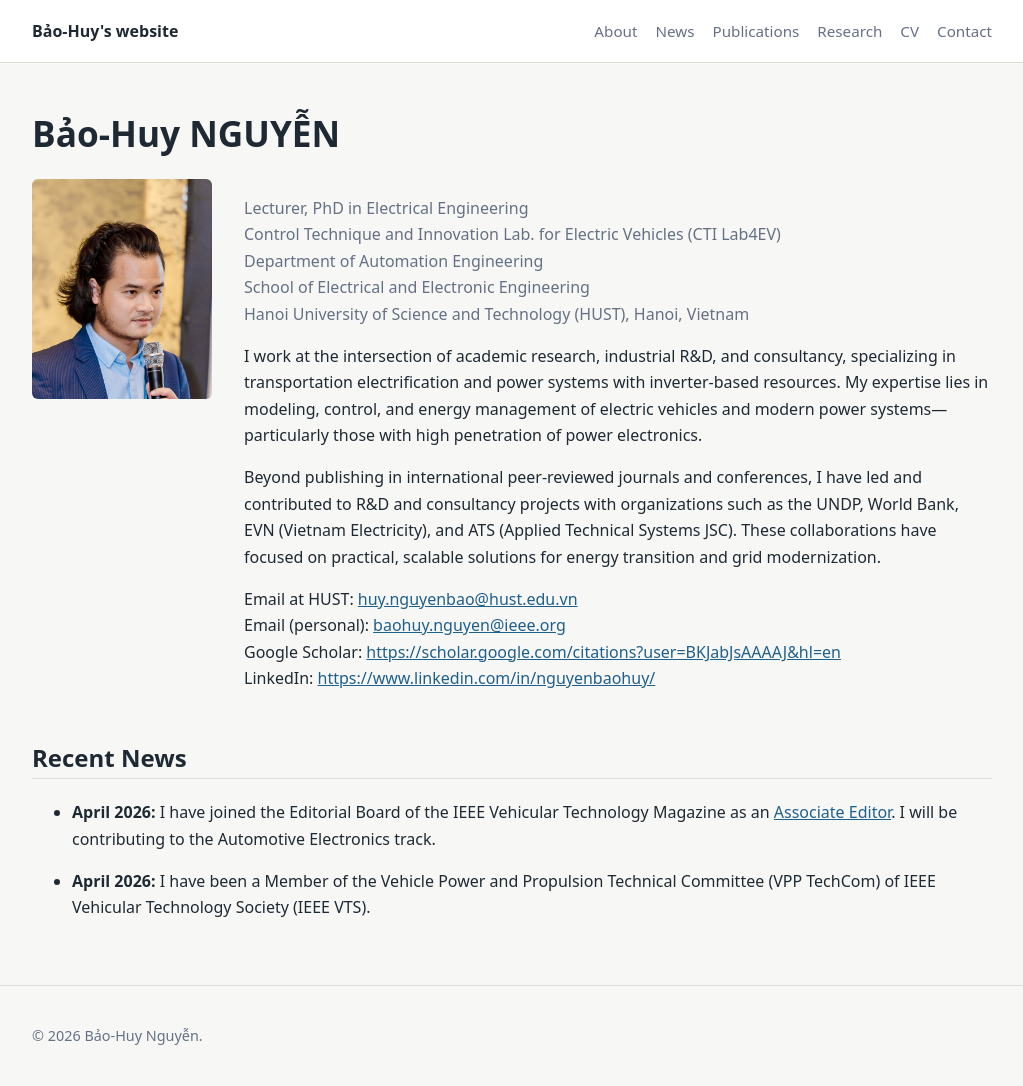
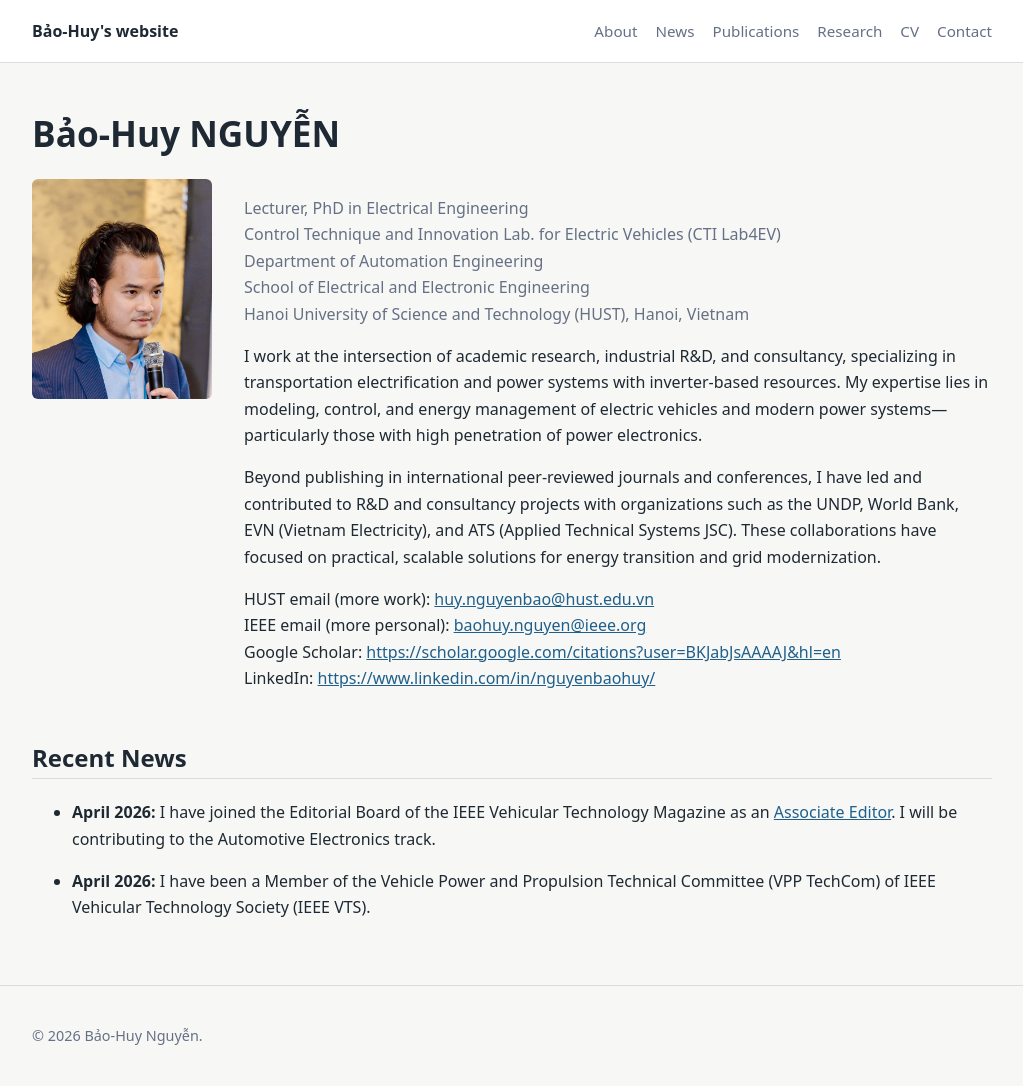
Before and after one commit to baohuynguyen/baohuynguyen.github.io, a Jekyll site: the page built from index.md, in a window 1280 px wide. Shown: the whole page, without its empty margins (128-1151 px from the left). Built offline with Jekyll 4.4.1, drawn with Linux system fonts in a browser that asks for light colours.

Commit message:
Update index.md

```diff
--- a/index.md
+++ b/index.md
@@ -25,8 +25,8 @@
     </p>
 
     <p>
-      Email at HUST: <a href="mailto:huy.nguyenbao@hust.edu.vn">huy.nguyenbao@hust.edu.vn</a><br>
-      Email (personal): <a href="mailto:baohuy.nguyen@ieee.org">baohuy.nguyen@ieee.org</a><br>
+      HUST email (more work): <a href="mailto:huy.nguyenbao@hust.edu.vn">huy.nguyenbao@hust.edu.vn</a><br>
+      IEEE email (more personal): <a href="mailto:baohuy.nguyen@ieee.org">baohuy.nguyen@ieee.org</a><br>
       Google Scholar: <a href="https://scholar.google.com/citations?user=BKJabJsAAAAJ&hl=en" target="_blank" rel="noopener">https://scholar.google.com/citations?user=BKJabJsAAAAJ&hl=en</a><br>
       LinkedIn: <a href="https://www.linkedin.com/in/nguyenbaohuy/" target="_blank" rel="noopener">https://www.linkedin.com/in/nguyenbaohuy/</a>
     </p>
```
